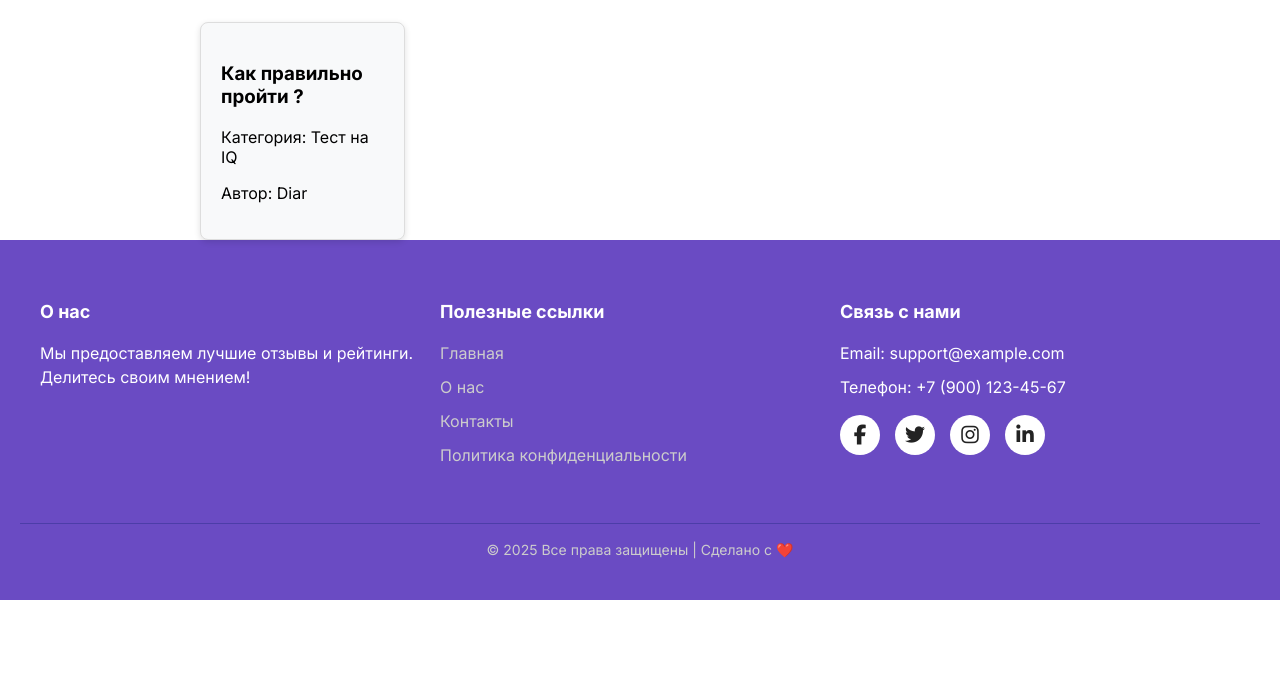
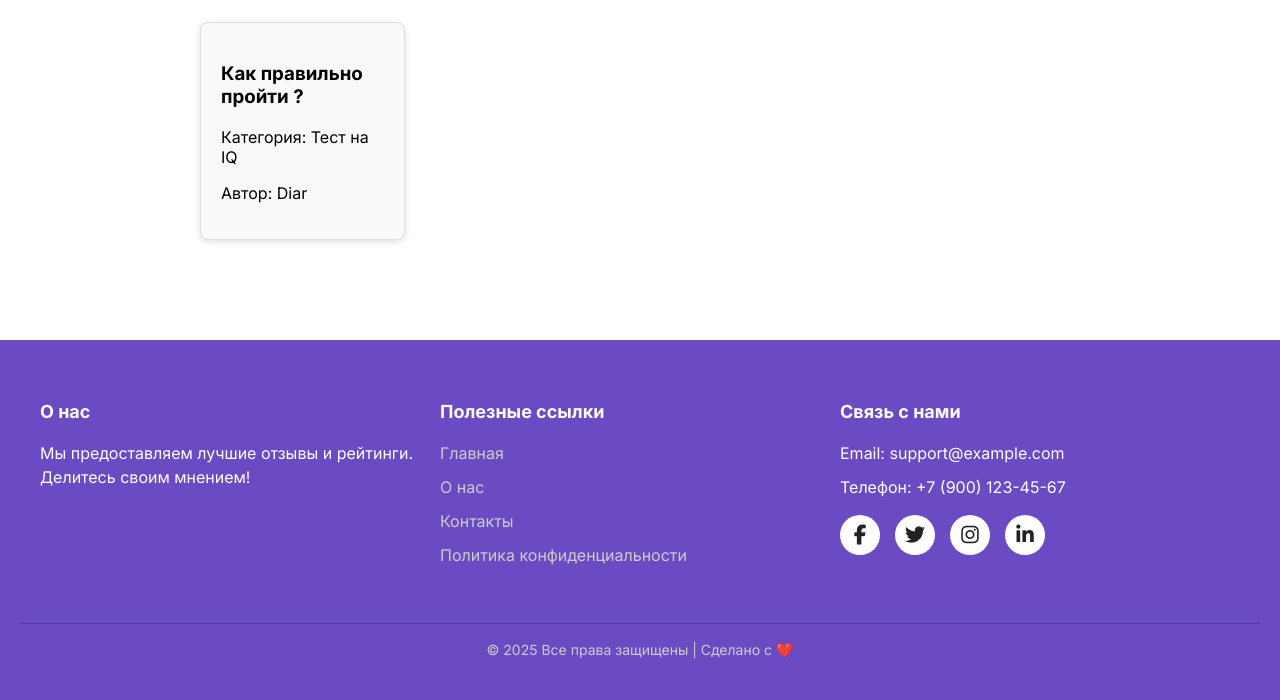
Before and after one commit to Diarke/Test, a Django app: page / in a window 1280 px wide. Shown: the part 685-1385 px from the top of the page. Before the commit the page ends 1285 px from the top, so only its background shows below. Run offline with Django 5.2, Linux system fonts and the light colour scheme; data comes from the database, SQL or seed files in the repository; both versions use the stored data as it was after the commit; some libraries are stand-ins or nearby versions.

Commit message:
fourth commit

```diff
--- a/main/templates/base.html
+++ b/main/templates/base.html
@@ -60,7 +60,7 @@
     <div class="divider">
         <span class="divider-text">Новости</span>
     </div>
-    <div class="news-wrapper">
+    <div class="news-wrapper" style="margin-bottom: 100px;">
         {% for new in news %}
             {% if forloop.counter0|divisibleby:4 %}
                 <div class="news-row">
```
Also changed, not shown: db.sqlite3.
